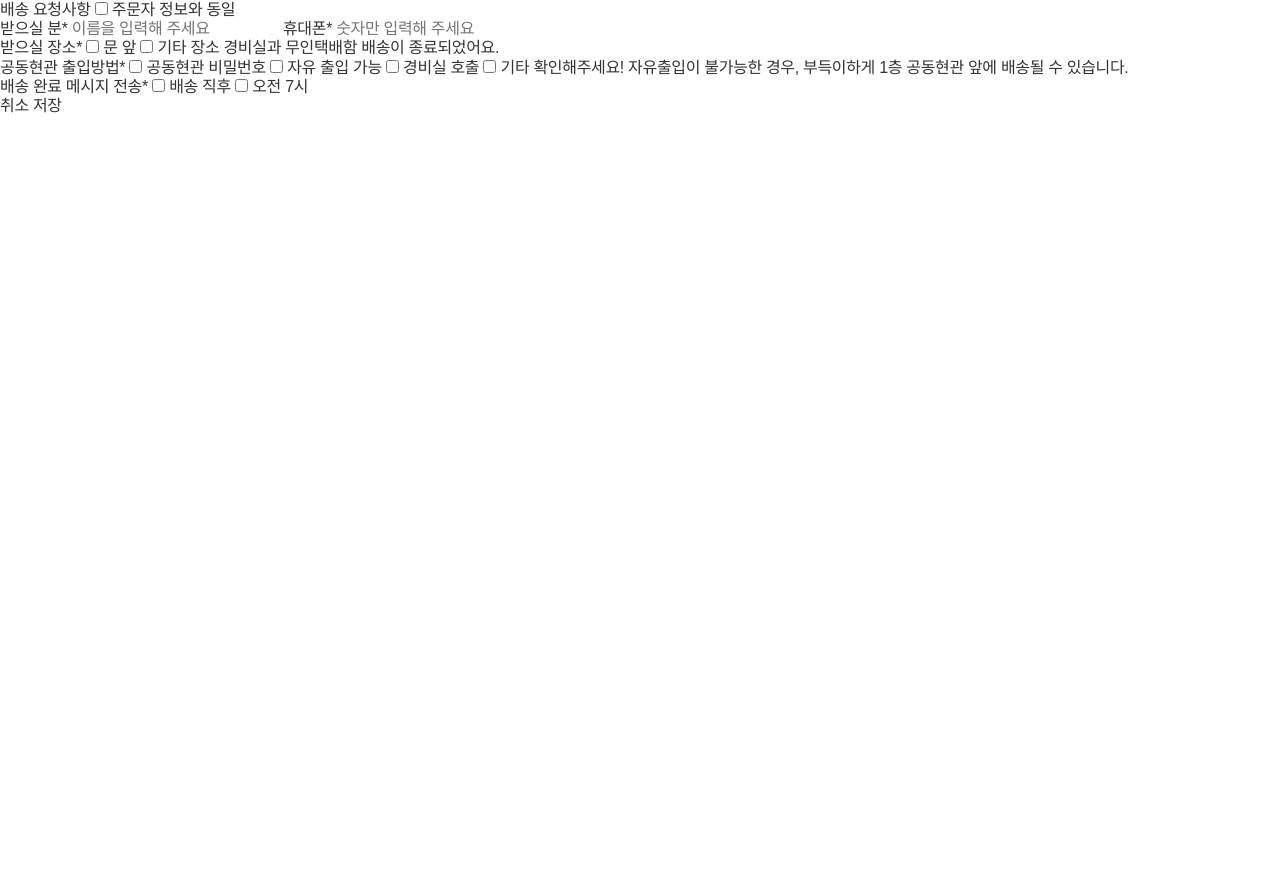
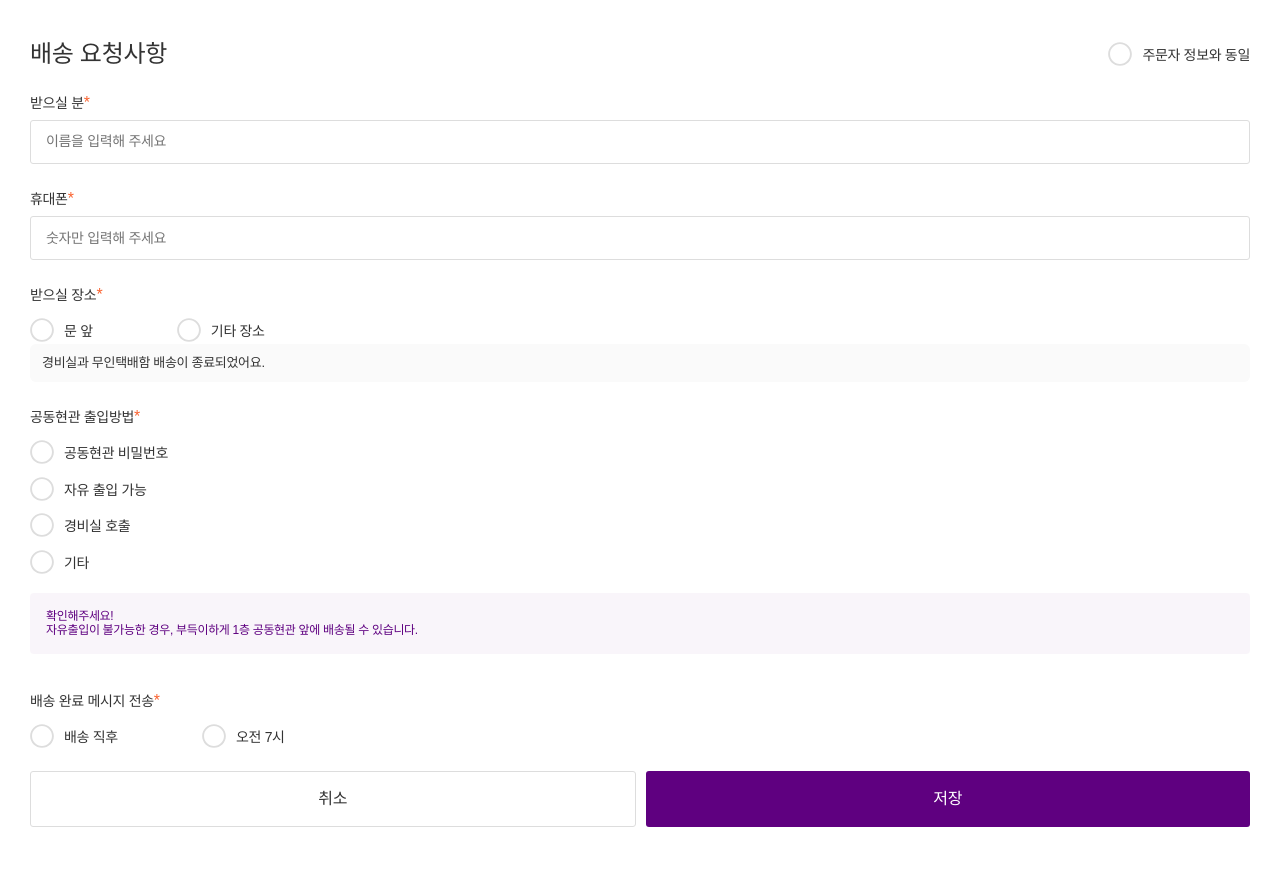
Before and after one commit to hyein7447/marketkurly_teamproject, a PHP site: page /delivery_request.html in a window 1280 px wide. Before the commit the page ends 113 px from the top, so only its background shows below. Run offline with PHP 8.4, Linux system fonts and the light colour scheme.

Commit message:
배송요청사항 CSS 완료 및 주문서 링크연결 완료

```diff
--- a/delivery_request.html
+++ b/delivery_request.html
@@ -8,6 +8,7 @@
     <link rel="icon" href="./images/main/logo/logo_favicon.png" type="image/x-icon">
     <link rel="stylesheet" href="https://cdnjs.cloudflare.com/ajax/libs/font-awesome/6.5.1/css/all.min.css">
     <link rel="stylesheet" href="./styles/reset.css">
+    <link rel="stylesheet" href="styles/delivery_request.css">
 </head>
 <body>
     <main>
@@ -19,19 +20,21 @@
                     <input type="checkbox" name="user" id="user">
                     <label for="user">주문자 정보와 동일</label>
                 </h1>
-                <div class="user_info">
+                <div class="user_info_top">
                     <span class="title">받으실 분<em>*</em></span>
                     <input type="text" class="user_info_text" placeholder="이름을 입력해 주세요">
+                </div>
+                <div class="user_info_btm">
                     <span class="title">휴대폰<em>*</em></span>
                     <input type="number" class="user_info_text" placeholder="숫자만 입력해 주세요">
                 </div>
                 <div class="place">
                     <span class="title">받으실 장소<em>*</em></span>
-                    <span>
-                        <input type="checkbox" name="door" id="door">
+                    <span class="wrap">
+                        <input type="radio" name="door_type" id="door">
                         <label for="door">문 앞</label>
-                        <input type="checkbox" name="other_p" id="other_p">
-                        <label for="door">기타 장소</label>
+                        <input type="radio" name="door_type" id="other_p">
+                        <label for="other_p">기타 장소</label>
                     </span>
                     <span class="place_notice">
                         경비실과 무인택배함 배송이 종료되었어요.
@@ -39,14 +42,14 @@
                 </div>
                 <div class="entry_exit">
                     <span class="title">공동현관 출입방법<em>*</em></span>
-                    <input type="checkbox" name="pw" id="pw">
+                    <input type="radio" name="entry_type" id="pw">
                     <label for="pw">공동현관 비밀번호</label>
-                    <input type="checkbox" name="free" id="free">
-                    <label for="pw">자유 출입 가능</label>
-                    <input type="checkbox" name="security" id="security">
-                    <label for="pw">경비실 호출</label>
-                    <input type="checkbox" name="other" id="other">
-                    <label for="pw">기타</label>
+                    <input type="radio" name="entry_type" id="free">
+                    <label for="free">자유 출입 가능</label>
+                    <input type="radio" name="entry_type" id="security">
+                    <label for="security">경비실 호출</label>
+                    <input type="radio" name="entry_type" id="other">
+                    <label for="other">기타</label>
                     <span class="entry_exit_info">
                         <strong>확인해주세요!</strong>
                         자유출입이 불가능한 경우, 부득이하게 1층 공동현관 앞에 배송될 수 있습니다.
@@ -55,10 +58,10 @@
                 <div class="message">
                     <span class="title">배송 완료 메시지 전송<em>*</em></span>
                     <span>
-                        <input type="checkbox" name="immediatly" id="immediatly">
+                        <input type="radio" name="immediatly" id="immediatly">
                         <label for="immediatly">배송 직후</label>
-                        <input type="checkbox" name="am7" id="am7">
-                        <label for="immediatly">오전 7시</label>
+                        <input type="radio" name="am7" id="am7">
+                        <label for="am7">오전 7시</label>
                     </span>
                 </div>
                 <div class="btn_wrap">
--- a/payment.html
+++ b/payment.html
@@ -125,7 +125,7 @@
                                     <p class="right place"><!-- user place -->문 앞 <span class="line"></span> 자유 출입 가능</p>
                                     <p class="customer"><!-- customer name, phone number -->김컬리, 010-1234-5678</p>
                                     <div class="modify_btn_wrap">
-                                        <button type="button" class="modify_btn">수정</button>
+                                        <button type="button" class="modify_btn" id="delivery_request_btn">수정</button>
                                     </div>
                                 </div>
                             </li>
--- a/purplebox.html
+++ b/purplebox.html
@@ -37,15 +37,15 @@
                         <img src="./images/purplebox/box_guide_slide5.jpg" alt="">
                         <img src="./images/purplebox/box_guide_slide6.jpg" alt="">
                     </div>
-                    <div class="guide_page_btn">
+                    <!-- <div class="guide_page_btn">
                         <button type="button" id="prev_btn"><img src="./" alt=""></button>
                         <span class="guide_page">
-                            <span class="current_page">1<!-- JS --></span>
+                            <span class="current_page">1</span>
                             /
                             <span class="total_page">6</span>
                         </span>
                         <button type="button" id="next_btn"></button>
-                    </div>
+                    </div> -->
                 </div>
             </div>
         </section>
--- a/styles/cart.css
+++ b/styles/cart.css
@@ -555,7 +555,7 @@ main .del_box .del_popup .btn #submit_btn {
     margin: 0 auto;
   }
 }
-.open_toggle {
+.item_open_toggle {
   display: none !important;
 }
 
--- /dev/null
+++ b/styles/delivery_request.css
@@ -0,0 +1,168 @@
+main {
+  padding: 30px;
+}
+main input[type=checkbox] {
+  display: none;
+}
+main input[type=radio] {
+  display: none;
+}
+main input[type=text] {
+  font-size: 0.875rem;
+  border-radius: 3px;
+  height: 44px;
+  padding: 0 11px 1px 15px;
+  border: 1px solid #ddd;
+  width: 100%;
+}
+main input[type=number] {
+  font-size: 0.875rem;
+  border-radius: 3px;
+  height: 44px;
+  padding: 0 11px 1px 15px;
+  border: 1px solid #ddd;
+  width: 100%;
+}
+main input[type=checkbox]:checked + label::before {
+  background-image: url(../images/sub/icon_check4.png);
+}
+main input[type=radio]:checked + label::before {
+  background-image: url(../images/sub/icon_circle_on.svg);
+}
+main .title {
+  font-size: 0.875rem;
+  font-weight: 500;
+  display: block;
+  padding-bottom: 8px;
+  display: block;
+}
+main .title em {
+  color: rgb(250, 98, 47);
+}
+main div {
+  padding-bottom: 25px;
+}
+main .place_notice {
+  margin-top: 3px;
+  padding: 10px 12px;
+  border-radius: 6px;
+  background-color: #fafafa;
+  font-size: 0.813rem;
+  line-height: 18px;
+  display: block;
+}
+main .entry_exit_info {
+  display: block;
+  margin: 12px 0;
+  padding: 16px;
+  border-radius: 4px;
+  background-color: rgba(95, 0, 128, 0.04);
+  color: #5F0080;
+  font-size: 0.75rem;
+}
+main .entry_exit_info strong {
+  display: block;
+  font-weight: 500;
+  font-size: 0.75rem;
+  color: #5F0080;
+}
+main form fieldset h1 {
+  font-size: 1.5rem;
+  display: flex;
+  flex-flow: row nowrap;
+  justify-content: space-between;
+  align-items: center;
+  padding-bottom: 14px;
+  line-height: 36px;
+}
+main form fieldset h1 input {
+  display: none;
+}
+main form fieldset h1 label {
+  font-size: 0.875rem;
+  padding: 6px 0;
+  margin-bottom: 9px;
+}
+main form fieldset h1 label::before {
+  content: "";
+  display: inline-block;
+  width: 24px;
+  height: 24px;
+  background-image: url(../images/sub/icon_circle_off.svg);
+  background-size: 100%;
+  margin-right: 10px;
+  position: relative;
+  top: 6px;
+}
+main form fieldset h1 label {
+  font-size: 0.875rem;
+}
+main form fieldset .place label {
+  margin-right: 80px;
+  font-size: 0.875rem;
+  padding-bottom: 9px;
+}
+main form fieldset .place label::before {
+  content: "";
+  display: inline-block;
+  width: 24px;
+  height: 24px;
+  background-image: url(../images/sub/icon_circle_off.svg);
+  background-size: 100%;
+  margin-right: 10px;
+  position: relative;
+  top: 6px;
+}
+main form fieldset .entry_exit label {
+  display: block;
+  font-size: 0.875rem;
+  padding-bottom: 9px;
+}
+main form fieldset .entry_exit label::before {
+  content: "";
+  display: inline-block;
+  width: 24px;
+  height: 24px;
+  background-image: url(../images/sub/icon_circle_off.svg);
+  background-size: 100%;
+  margin-right: 10px;
+  position: relative;
+  top: 6px;
+}
+main form fieldset .message label {
+  margin-right: 80px;
+  font-size: 0.875rem;
+  padding-bottom: 9px;
+}
+main form fieldset .message label::before {
+  content: "";
+  display: inline-block;
+  width: 24px;
+  height: 24px;
+  background-image: url(../images/sub/icon_circle_off.svg);
+  background-size: 100%;
+  margin-right: 10px;
+  position: relative;
+  top: 6px;
+}
+main form fieldset .btn_wrap {
+  display: flex;
+  flex-flow: row nowrap;
+  justify-content: space-between;
+  align-items: center;
+}
+main form fieldset .btn_wrap button {
+  padding: 0 10px;
+  height: 56px;
+  border-radius: 3px;
+  width: 100%;
+}
+main form fieldset .btn_wrap .cancle_btn {
+  background-color: rgb(255, 255, 255);
+  border: 1px solid rgb(221, 221, 221);
+}
+main form fieldset .btn_wrap .save_btn {
+  background-color: #5F0080;
+  color: #fff;
+  margin-left: 10px;
+}/*# sourceMappingURL=delivery_request.css.map */
--- a/styles/delivery_request.scss
+++ b/styles/delivery_request.scss
@@ -2,4 +2,167 @@
 
 main{
     padding: 30px;
+    input[type="checkbox"]{display: none;}
+    input[type="radio"]{display: none;}
+    input[type="text"]{
+        font-size: $px12;
+        border-radius: 3px;
+        height: 44px;
+        padding: 0 11px 1px 15px;
+        border: 1px solid $c-221;
+        width: 100%;
+    }
+    input[type="number"]{
+        font-size: $px12;
+        border-radius: 3px;
+        height: 44px;
+        padding: 0 11px 1px 15px;
+        border: 1px solid $c-221;
+        width: 100%;
+    }
+    input[type="checkbox"]:checked + label::before {
+        background-image: url(../images/sub/icon_check4.png);
+    }
+    input[type="radio"]:checked + label::before {
+        background-image: url(../images/sub/icon_circle_on.svg);
+    }
+    .title{
+        font-size: $px12;
+        font-weight: 500;
+        display: block;
+        padding-bottom: 8px;
+        display: block;
+        em{color: rgb(250, 98, 47);}
+    }
+    div{padding-bottom: 25px;}
+    .place_notice{
+        margin-top: 3px;
+        padding: 10px 12px;
+        border-radius: 6px;
+        background-color: $c-250;
+        font-size: $px11;
+        line-height: 18px;
+        display: block;
+    }
+    .entry_exit_info{
+        display: block;
+        margin: 12px 0;
+        padding: 16px;
+        border-radius: 4px;
+        background-color: rgba(95, 0, 128, 0.04);
+        color: $purple;
+        font-size: $px10;
+        strong{
+            display: block;
+            font-weight: 500;
+            font-size: $px10;
+            color: $purple;
+        }
+    }
+
+    form{
+        fieldset{
+            h1{
+                font-size: 1.5rem;
+                @include flex-row-btw-ct;
+                padding-bottom: 14px;
+                line-height: 36px;
+
+                input{display: none;}
+                label{
+                    font-size: $px12;
+                    padding: 6px 0;
+                    margin-bottom: 9px;
+                    &::before{
+                        content: '';
+                        display: inline-block;
+                        width: 24px;
+                        height: 24px;
+                        background-image: url(../images/sub/icon_circle_off.svg);
+                        background-size: 100%;
+                        margin-right: 10px;
+                        position: relative;
+                        top: 6px;
+                    }
+                }
+                label{
+                    font-size: $px12;
+                }
+            }
+            .place{
+                label{
+                    margin-right: 80px;
+                    font-size: $px12;
+                    padding-bottom: 9px;
+                    &::before{
+                        content: '';
+                        display: inline-block;
+                        width: 24px;
+                        height: 24px;
+                        background-image: url(../images/sub/icon_circle_off.svg);
+                        background-size: 100%;
+                        margin-right: 10px;
+                        position: relative;
+                        top: 6px;
+                    }
+                }
+            }
+            .entry_exit{
+                label{
+                    display: block;
+                    font-size: $px12;
+                    padding-bottom: 9px;
+                    &::before{
+                        content: '';
+                        display: inline-block;
+                        width: 24px;
+                        height: 24px;
+                        background-image: url(../images/sub/icon_circle_off.svg);
+                        background-size: 100%;
+                        margin-right: 10px;
+                        position: relative;
+                        top: 6px;
+                    }
+                }
+            }
+            .message{
+                label{
+                    margin-right: 80px;
+                    font-size: $px12;
+                    padding-bottom: 9px;
+                    &::before{
+                        content: '';
+                        display: inline-block;
+                        width: 24px;
+                        height: 24px;
+                        background-image: url(../images/sub/icon_circle_off.svg);
+                        background-size: 100%;
+                        margin-right: 10px;
+                        position: relative;
+                        top: 6px;
+                    }
+                }
+            }
+            .btn_wrap{
+                @include flex-row-btw-ct;
+
+                button{
+                    padding: 0 10px;
+                    height: 56px;
+                    border-radius: 3px;
+                    width: 100%;
+
+                }
+                .cancle_btn{
+                    background-color: rgb(255, 255, 255);
+                    border: 1px solid rgb(221, 221, 221);
+                }
+                .save_btn{
+                    background-color: $purple;
+                    color: #fff;
+                    margin-left: 10px;
+                }
+            }
+        }
+    }
 }
--- a/styles/product.css
+++ b/styles/product.css
@@ -528,7 +528,7 @@ main .product_container .product_page_nav {
   width: 96%;
   z-index: 1000;
   position: sticky;
-  top: 53px;
+  top: 70px;
 }
 main .product_container .product_page_nav li {
   width: 25%;
--- a/styles/product.scss
+++ b/styles/product.scss
@@ -525,7 +525,7 @@ main{
             width: 96%;
             z-index: 1000;
             position: sticky;
-            top: 53px;
+            top: 70px;
 
             li{
                 width: 25%;
--- a/styles/purplebox.css
+++ b/styles/purplebox.css
@@ -3,14 +3,12 @@ body, html {
 }
 
 main {
-  min-width: 1050px;
-  width: 100%;
-  text-align: center;
-  margin: 0 auto;
   display: flex;
   flex-flow: column nowrap;
   justify-content: center;
   align-items: center;
+  width: 100%;
+  margin: 0 auto;
 }
 main .img_container img {
   width: 100%;
```
Also changed, not shown: script/payment.js (+7 -0 lines), styles/purplebox.scss (+3 -4 lines), 2 other files.
